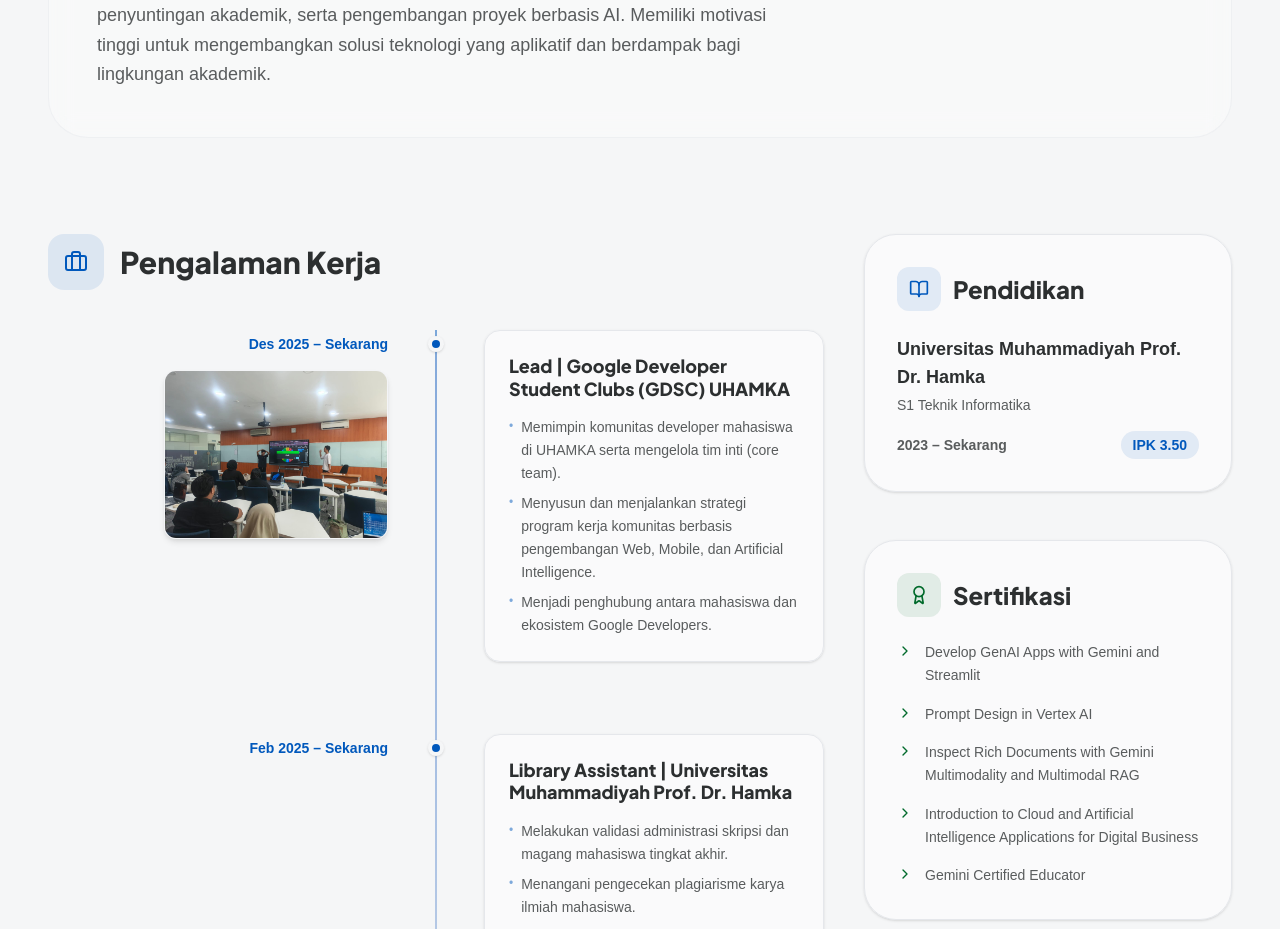
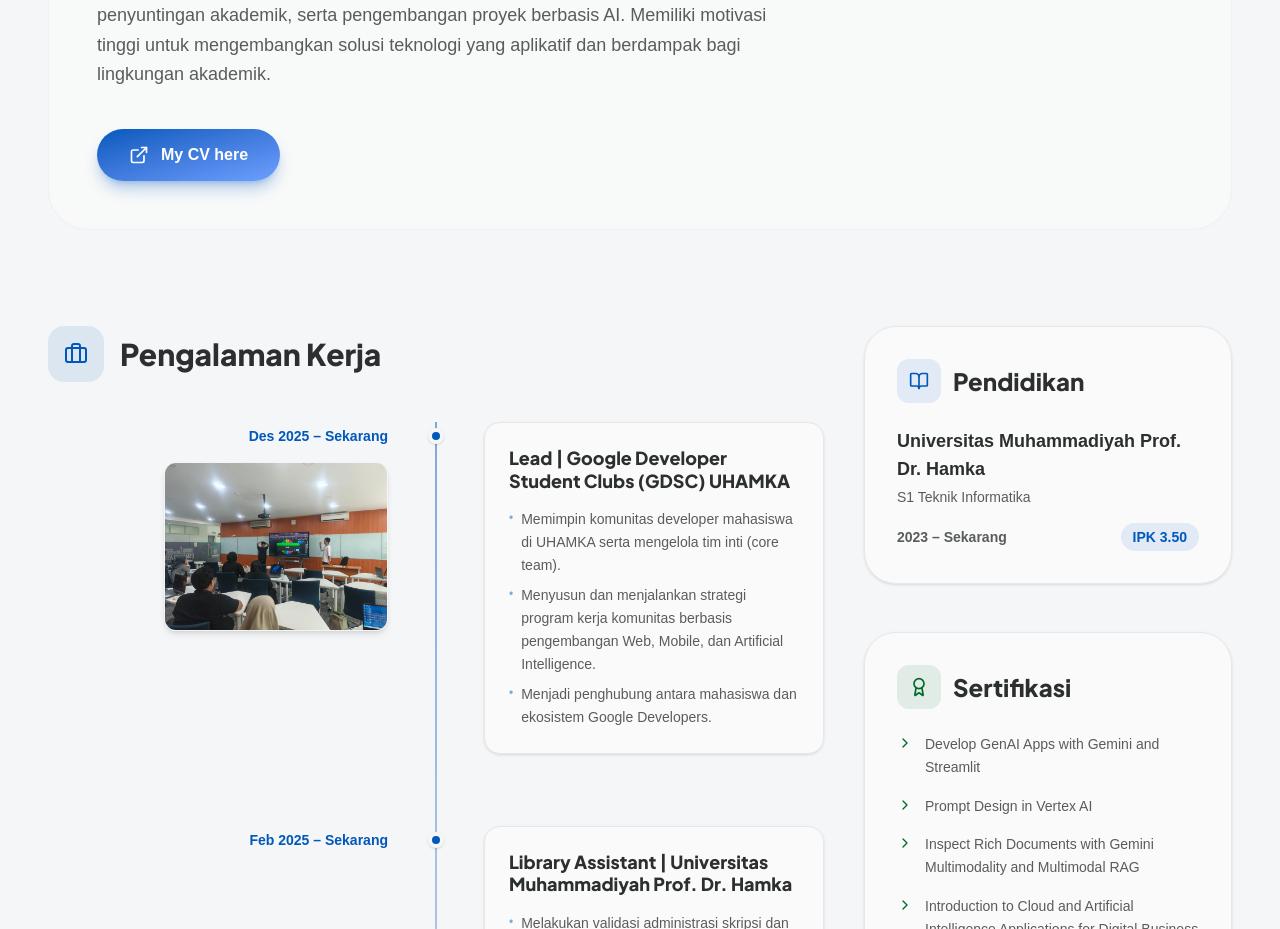
Before and after one commit to Mensehoo/ian-portofolio, a React (Vite) app: page / in a window 1280 px wide. Shown: the part 1180-2109 px from the top of the page. Built offline with nearby package versions, Linux system fonts and the light colour scheme.

Commit message:
update: rename CV button text to My CV here

```diff
--- a/src/App.tsx
+++ b/src/App.tsx
@@ -171,6 +171,17 @@ export default function App() {
                 <span className="text-on-surface font-semibold dark:text-gray-200"> Lead Google Developer Student Clubs</span>.
                 Terbiasa menangani konten teknis, penyuntingan akademik, serta pengembangan proyek berbasis AI. Memiliki motivasi tinggi untuk mengembangkan solusi teknologi yang aplikatif dan berdampak bagi lingkungan akademik.
               </p>
+
+              <div className="mt-8 sm:mt-10 flex items-center justify-start">
+                <a
+                  href="https://drive.google.com/file/d/1zaQ0n2UjdW0xt1YJ0tYrVS4UUq82AxNr/view?usp=sharing"
+                  target="_blank"
+                  rel="noopener noreferrer"
+                  className="inline-flex items-center gap-3 bg-gradient-to-br from-primary to-primary-container text-white px-8 py-3.5 rounded-full font-bold shadow-lg shadow-primary/30 hover:shadow-xl hover:shadow-primary/40 hover:-translate-y-1 transition-all duration-300"
+                >
+                  <ExternalLink className="w-5 h-5" /> My CV here
+                </a>
+              </div>
             </div>
 
             <div className="lg:w-1/3 flex flex-col items-start lg:items-end justify-start gap-4" id="contact">
```
